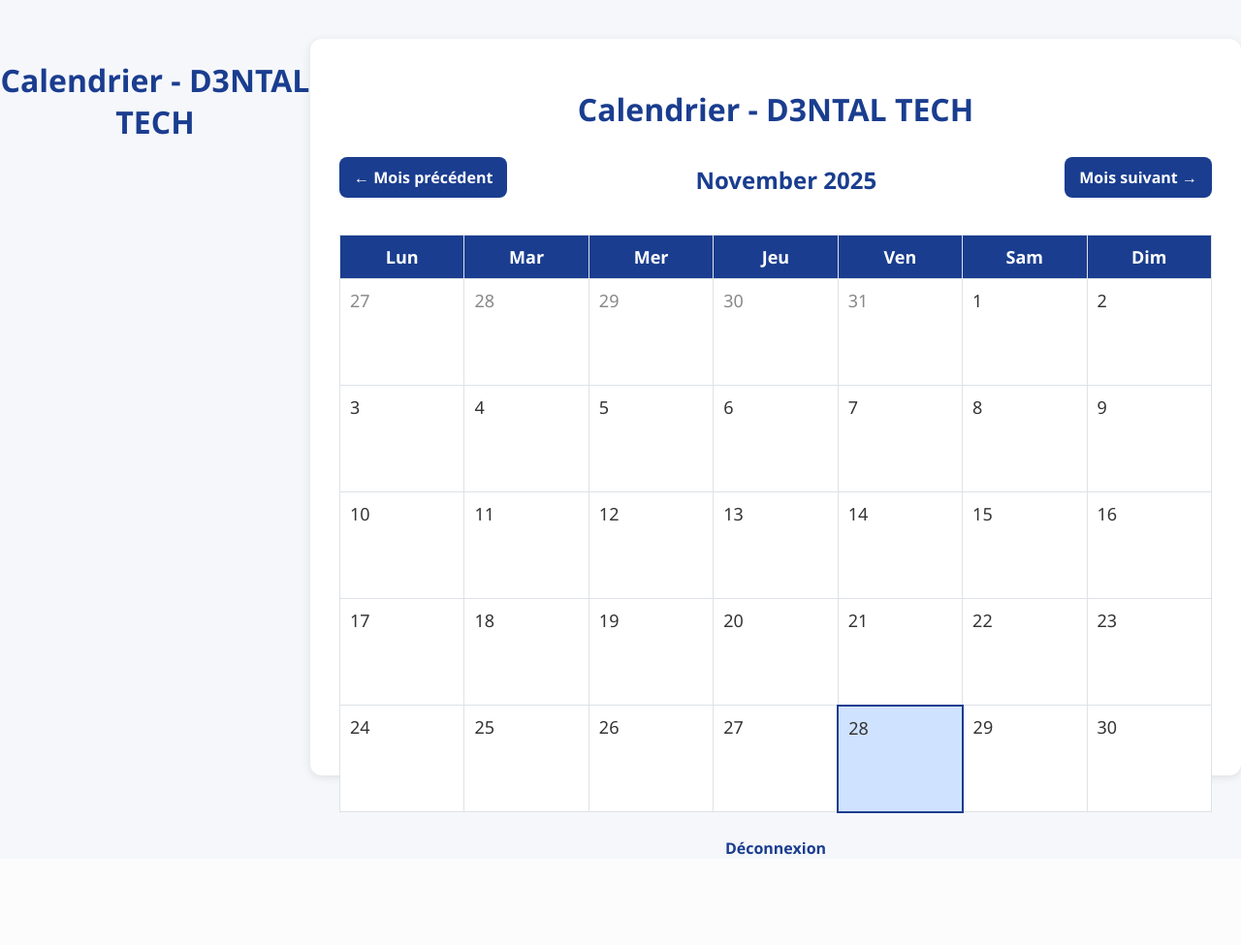
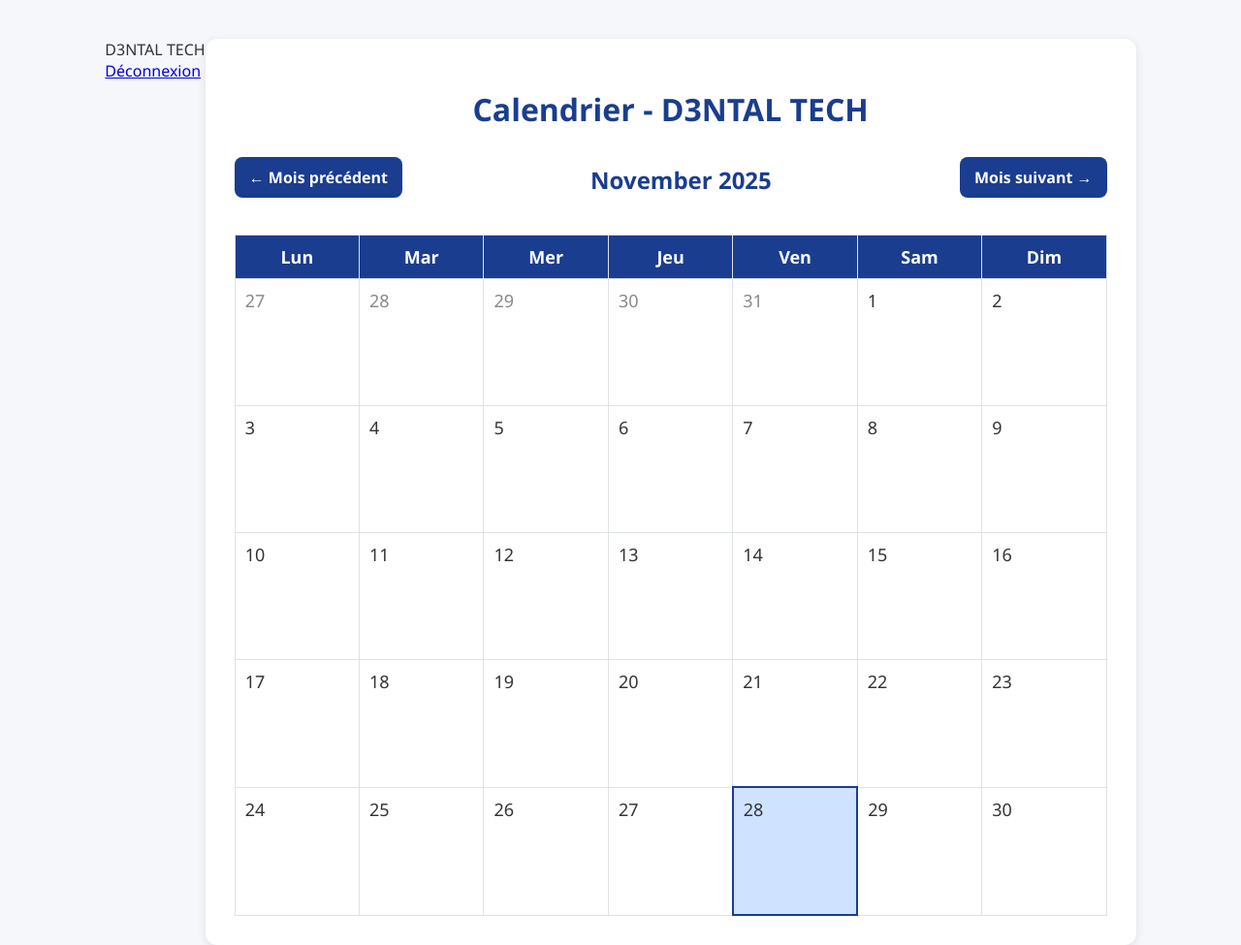
Before and after one commit to Airmac101/d3ntal-tech-calendrier, a Flask app: page /calendar in a window 1280 px wide. Shown: the whole page at 97% size. Before the commit the page ends 882 px from the top, so only its background shows below. Run offline with Flask 3, Linux system fonts and the light colour scheme; the visitor is signed in with stand-in values (Sample User, id 1).

Commit message:
Update calendar.html

```diff
--- a/templates/calendar.html
+++ b/templates/calendar.html
@@ -1,4 +1,3 @@
-<h1>Calendrier - D3NTAL TECH</h1>
 <!DOCTYPE html>
 <html lang="fr">
 <head>
@@ -7,6 +6,12 @@
     <link rel="stylesheet" href="{{ url_for('static', filename='style.css') }}">
 </head>
 <body>
+
+<!-- BANDEAU HAUT DE PAGE -->
+<div class="topbar">
+    <div class="topbar-title">D3NTAL TECH</div>
+    <a class="topbar-logout" href="/logout">Déconnexion</a>
+</div>
 
 <div class="container">
 
@@ -45,7 +50,6 @@
         {% endfor %}
     </table>
 
-    <a class="logout" href="/logout">Déconnexion</a>
 </div>
 
 </body>
```
